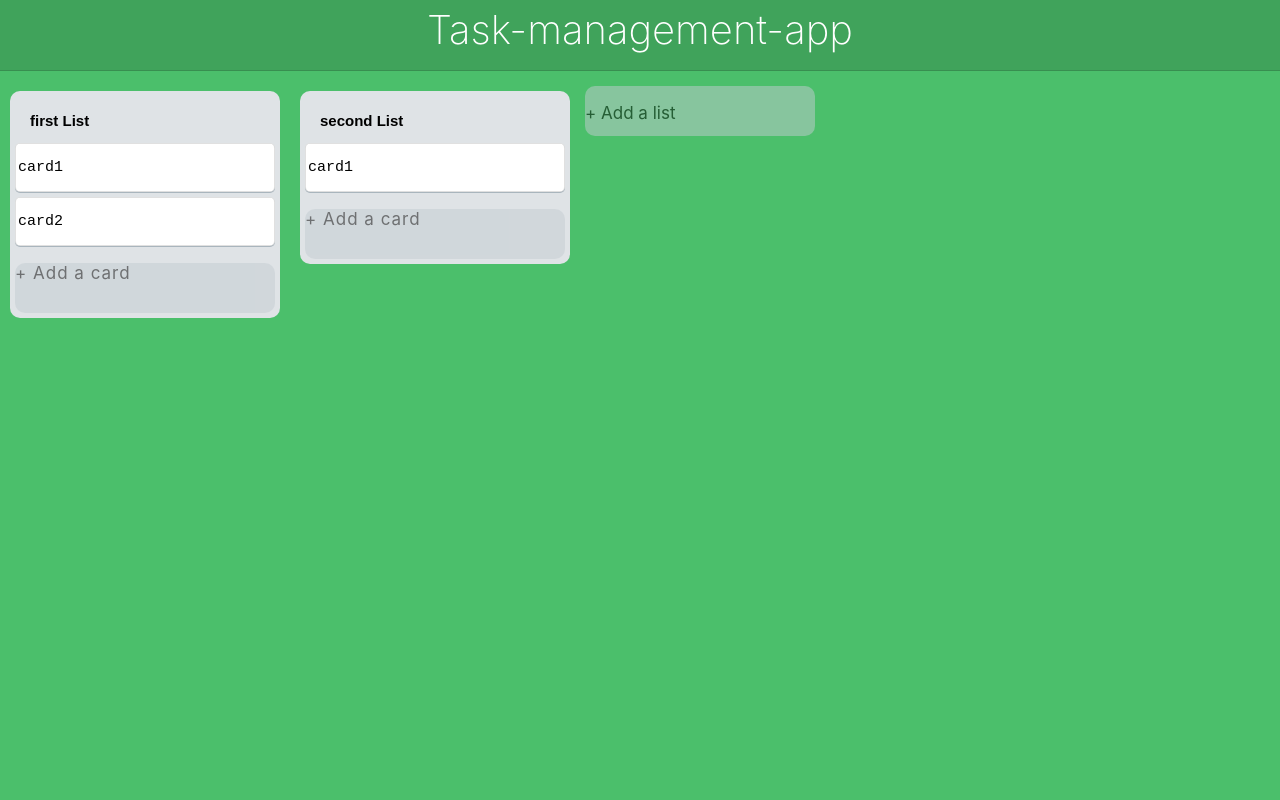
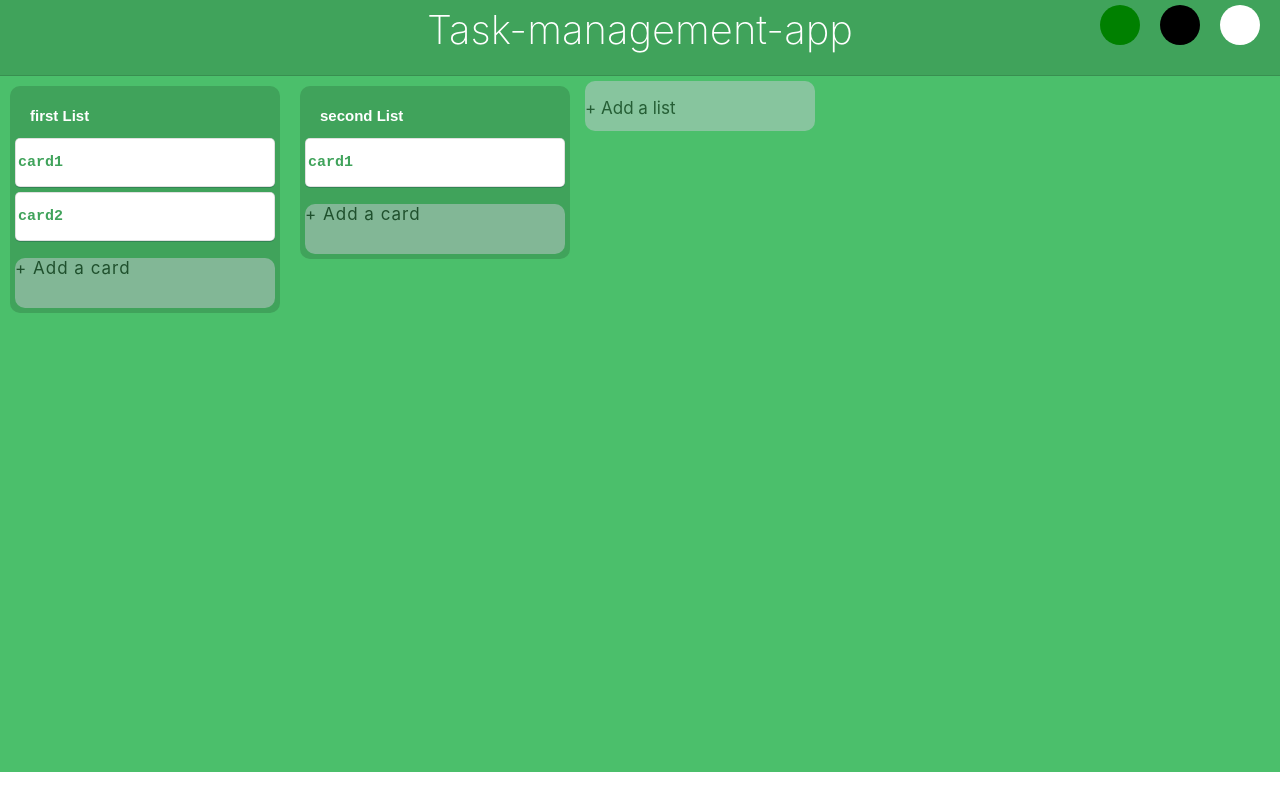
Before and after one commit to dinesh-0310/mrello, a React (Create React App) app: page / in a window 1280 px wide. Built offline with nearby package versions, Linux system fonts and the light colour scheme.

Commit message:
added theme functionality

```diff
--- a/src/App.css
+++ b/src/App.css
@@ -1,17 +1,5 @@
 .App{
     overflow-x: auto;
     height: 100vh;
-    background-color: #4BBF6B;
+
 }
-.header{
-    width: 100%;
-    height: 60px;
-    background: #40A35B;
-    color: #fff;
-    padding: 5px 0;
-    border-bottom: 1px solid rgba(0,0,0,.12);
-    text-align: center;
-    font-size: 40px;
-    font-weight: 200;
-    margin-bottom: 10px;
-}
--- a/src/App.js
+++ b/src/App.js
@@ -1,12 +1,59 @@
 import './App.css';
 import { Board } from './Components/Board';
+import styled from 'styled-components';
+import { useContext } from 'react';
+import {ThemeContext} from './ThemeContextProvider'
 
+const Header = styled.div`
+  width: 100%;
+  height: 60px;
+  background:  ${props => props.theme.appTheme.headerBackground} ;
+  color: ${props => props.theme.appTheme.headerColor} ;
+  padding: 5px 0;
+  border-bottom: 1px solid rgba(0,0,0,.12);
+  text-align: center;
+  font-size: 40px;
+  font-weight: 200;
+  padding-bottom:10px;
+
+`;
+const Section = styled.div`
+  position : absolute;
+  right: 10px;
+  top : 5px;
+  & button{
+    width: 40px;
+    height: 40px;
+    border-radius: 50%;
+    margin : 0 10px;
+    outline:none;
+    border:0;
+    cursor: pointer;
+    &:nth-child(1){
+      background-color: green;
+  }
+    &:nth-child(2){
+      background-color: black;
+  }
+    &:nth-child(3){
+      background-color: white;
+  }
+  }
+`;
 function App() {
+  const theme = useContext(ThemeContext)
+
   return (
     <div className="App">
-      <header className="header">
+      <Header theme={theme} className="header">
           Task-management-app
-      </header>
+
+          <Section>
+              <button onClick={theme.setGreen}></button>
+              <button onClick={theme.setDark}></button>
+              <button onClick={theme.setLight}></button>
+          </Section>
+      </Header>
       <Board/>
 
     </div>
--- a/src/Components/AddButton.jsx
+++ b/src/Components/AddButton.jsx
@@ -20,7 +20,7 @@ const ActionButtonWrapper  = styled.div`
 const FormContainer = styled.div`
     color : grey;
     min-width : 230px;
-    height : ${props => props.list ? "95px" :"100%"} ;
+    height : ${props => props.list ? "90px" : "fit-content"} ;
     background-color : #DFE3E6;
     border-radius : 10px;
     cursor: pointer;
@@ -39,8 +39,8 @@ const FormContainer = styled.div`
     }
     & div{
         display: flex;
-        margin: 10px 10px;
-        height: 25px;
+        margin: 0 10px 10px;
+        height: 40px;
         & button{
             width: 90px;
             background-color: #82BD75;
--- a/src/Components/Board.jsx
+++ b/src/Components/Board.jsx
@@ -1,20 +1,23 @@
-import React from 'react';
+import React, { useContext } from 'react';
 import styled from 'styled-components';
 import {List} from './List'
 import {useSelector} from 'react-redux'
 import {AddButton} from './AddButton'
+import { ThemeContext } from '../ThemeContextProvider';
 
 const BoardWrapper = styled.div`
     height: 87%;
     display: flex;
     overflow-x: auto;
+    background:  ${props => props.theme.appTheme.boardBackground} ;
 `;
 
 export const Board = ()=>{
     const lists = useSelector(state => state.lists)
+    const theme = useContext(ThemeContext)
     return(
 
-        <BoardWrapper>
+        <BoardWrapper theme={theme}>
         {
             lists.map((list, index)=>(
                 <List key={list.id} index={index} id={list.id} title={list.title} cards={list.cards}  />
--- a/src/Components/Card.jsx
+++ b/src/Components/Card.jsx
@@ -1,12 +1,13 @@
-import React,{useState} from 'react';
+import React,{useContext, useState} from 'react';
 import styled from 'styled-components';
+import { ThemeContext } from '../ThemeContextProvider';
 import { EditButton } from './EditButton';
 
 const CardContainer =  styled.div`
     min-height: 16px;
     position: relative;
     cursor: pointer;
-    background: #fff;
+    background: ${props => props.theme.appTheme.headerColor};
     margin: 5px;
     padding: 0 2px;
     border-radius: 5px;
@@ -17,12 +18,15 @@ const CardContainer =  styled.div`
 
 `;
 const Button = styled.button`
-    background: #fff !important;
+    color:  ${props => props.theme.appTheme.headerBackground} !important;
+    background: ${props => props.theme.appTheme.headerColor} !important;
     margin : 0 !important;
     padding: 0 !important;
+    font-weight: 600;
 `;
 export const Card = ({title,id, listId}) =>{
     const [editCard, setEditCard] = useState(false)
+    const theme = useContext(ThemeContext)
     const editCardToggle = ()=>{
         console.log("editCardToggle function called");
         setEditCard(prev => !prev)
@@ -30,9 +34,9 @@ export const Card = ({title,id, listId}) =>{
     title = title.split("\n").map(str=> str.trim()).filter(item => item !== "").join("\n")
     return(
 
-        <CardContainer>
+        <CardContainer theme={theme}>
             {
-                !editCard ? <Button onClick={editCardToggle}><pre>{title}</pre></Button>
+                !editCard ? <Button  theme={theme} onClick={editCardToggle}><pre>{title}</pre></Button>
                         : <EditButton listId={listId} title={title} editCardToggle = {editCardToggle} cardId={id} />
             }
 
--- a/src/Components/List.jsx
+++ b/src/Components/List.jsx
@@ -1,5 +1,6 @@
-import React, { useState } from 'react';
+import React, { useContext, useState } from 'react';
 import styled from 'styled-components';
+import { ThemeContext } from '../ThemeContextProvider';
 import { AddButton } from './AddButton';
 import { Card } from './Card';
 import {EditButton} from './EditButton'
@@ -7,7 +8,7 @@ import {EditButton} from './EditButton'
 const ListContainer =  styled.div`
     min-width : 270px;
     height : fit-content;
-    background-color : #DFE3E6;
+    background:  ${props => props.theme.appTheme.listBackground} ;
     border-radius : 10px;
     margin: 10px;
     cursor: pointer;
@@ -17,7 +18,8 @@ const ListContainer =  styled.div`
         width: 100%;
         height: 100%;
         cursor: pointer;
-        background-color : #DFE3E6;
+        color: ${props => props.theme.appTheme.headerColor} ;
+        background-color : transparent;
         border: 0;
         outline: none;
         margin-top:10px;
@@ -35,13 +37,14 @@ const ListContainer =  styled.div`
 
 export const List = ({id,title, cards}) =>{
     const [editList, setEditList] = useState(false)
+    const theme = useContext(ThemeContext)
     const editListToggle = ()=>{
         console.log("editListToggle function called");
         setEditList(prev => !prev)
     }
     return(
 
-        <ListContainer >
+        <ListContainer theme={theme}>
             {
                 !editList ?
                     <button onClick={editListToggle}>
--- /dev/null
+++ b/src/ThemeContextProvider/index.js
@@ -0,0 +1,48 @@
+import React, { createContext, useEffect, useState } from 'react';
+import { saveData,loadData } from '../localStorage';
+
+
+const theme={
+    green:{
+        headerBackground : "#40A35B",
+        headerColor: "white",
+        boardBackground: "#4BBF6B",
+        listBackground : "#40A35B"
+    },
+    light : {
+        headerBackground : "#37474f",
+        headerColor: "white",
+        boardBackground: "white",
+        listBackground : "#37474f"
+    },
+    dark : {
+        headerBackground : "#eeeeee",
+        headerColor: "#37474f",
+        boardBackground: "#121212",
+        listBackground : "#eeeeee"
+    }
+}
+export const ThemeContext = createContext();
+
+export const ThemeContextProvider = ({children})=>{
+    const [appTheme, setAppTheme] = useState(loadData('theme') || theme.green);
+    useEffect(()=>{
+        saveData('theme', appTheme)
+    },[appTheme])
+    const setGreen = ()=>{
+        setAppTheme(theme.green)
+    }
+
+    const setLight = () =>{
+        setAppTheme(theme.light)
+    }
+
+    const setDark = () =>{
+        setAppTheme(theme.dark)
+    }
+    return(
+        <ThemeContext.Provider value={{appTheme, setDark, setGreen, setLight}}>
+            {children}
+        </ThemeContext.Provider>
+    )
+}
--- a/src/index.js
+++ b/src/index.js
@@ -4,10 +4,13 @@ import './index.css';
 import App from './App';
 import {Provider} from 'react-redux'
 import {store} from './Redux/store'
+import { ThemeContextProvider } from './ThemeContextProvider';
 
 ReactDOM.render(
+    <ThemeContextProvider>
   <Provider store={store}>
     <App />
-  </Provider>,
+  </Provider>
+    </ThemeContextProvider>,
   document.getElementById('root')
 );
```
